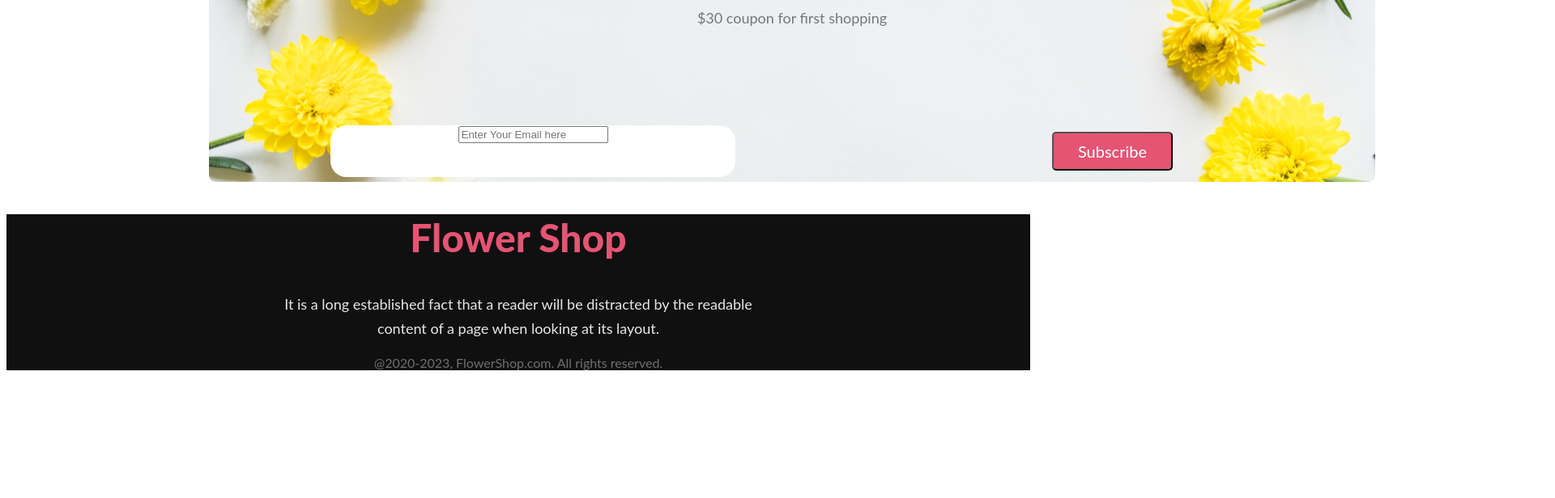
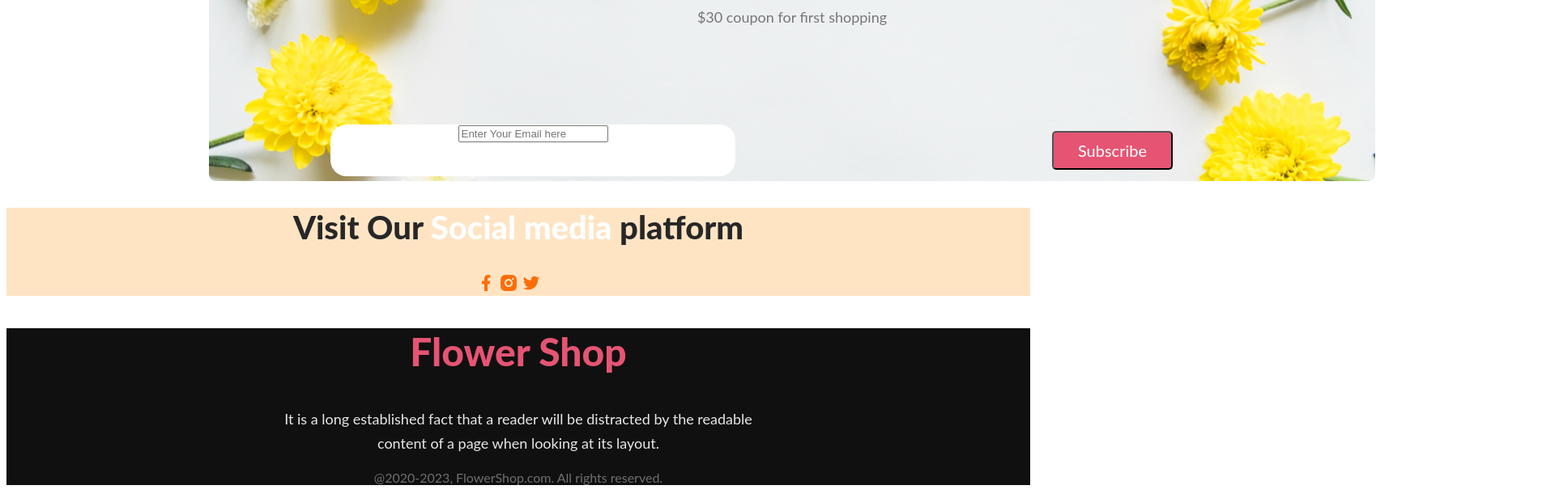
Before and after one commit to khaled0915/flower-shop-website, a plain HTML site: page index.html in a window 1280 px wide. Shown: the part 3116-3732 px from the top of the page at 81% size, 1920 px wide, since content can reach past the window. Before the commit the page ends 3590 px from the top, so only its background shows below. Drawn offline with Linux system fonts and the light colour scheme.

Commit message:
extra feature added

```diff
--- a/index.html
+++ b/index.html
@@ -140,6 +140,25 @@
 
         </div>
       </section>
+
+      <!-- social links section -->
+      <section class="social-section">
+
+         <h2 class="-title"> Visit Our <span class="social">
+            Social media
+         </span>  platform </h2>
+           <div class="social-site">
+
+            <a href=""><img src="./icons/facebook.png" alt=""></a>
+            <a href=""><img src="./icons/insta.png" alt=""></a>
+            <a href=""><img src="./icons/twitter.png" alt=""></a>
+
+           </div>
+
+
+
+
+      </section>
     </main>
     <footer>
 
@@ -147,5 +166,6 @@
        <p class="footer-description"> It is a long established fact that a reader will be distracted by the readable <br> content of a page when looking at its layout. </p>
       <p class="footer-end">@2020-2023, FlowerShop.com. All rights reserved.  </p>
     </footer>
+
 </body>
 </html>
--- a/styles.css
+++ b/styles.css
@@ -1,8 +1,8 @@
 /* header part styles */
 .header {
     background-color: rgba(229, 84, 115, 0.10);
-    width: 2200px;
-    height: 600px;
+    width: auto;
+    height: auto;
     margin: 0px;
     padding: 0px;
     border: 0px;
@@ -333,6 +333,23 @@
     padding-right: 100px;
 }
 
+/* social links styles */
+
+.social{
+    color: white
+}
+.social-section{
+    background-color: bisque;
+}
+.social-site{
+    text-align: center;
+    /* font-size: larger; */
+    margin-right: 25px;
+    padding: auto;
+
+}
+
+
 /* footer styles */
 footer {
     background: #111010;
```
Also changed, not shown: icons/facebook.png (added), icons/insta.png (added), icons/twitter.png (added).
